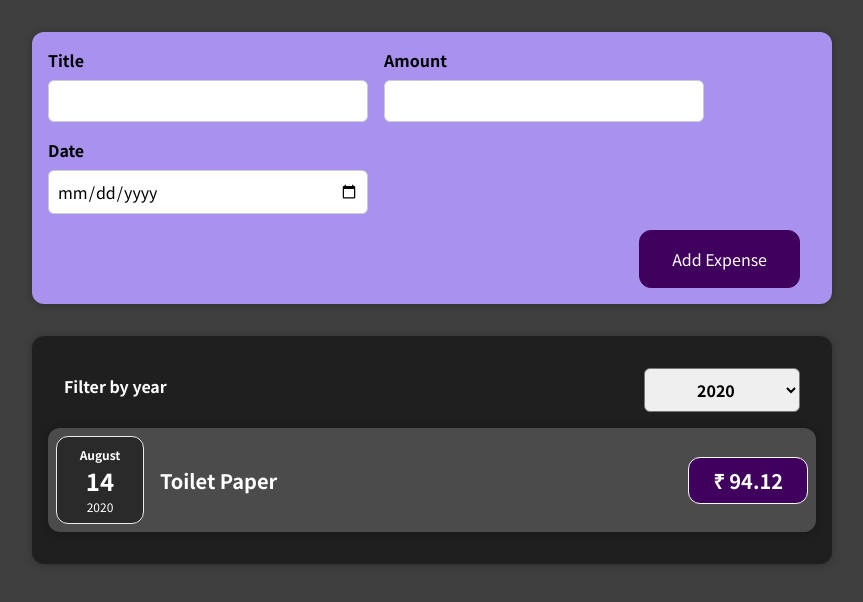
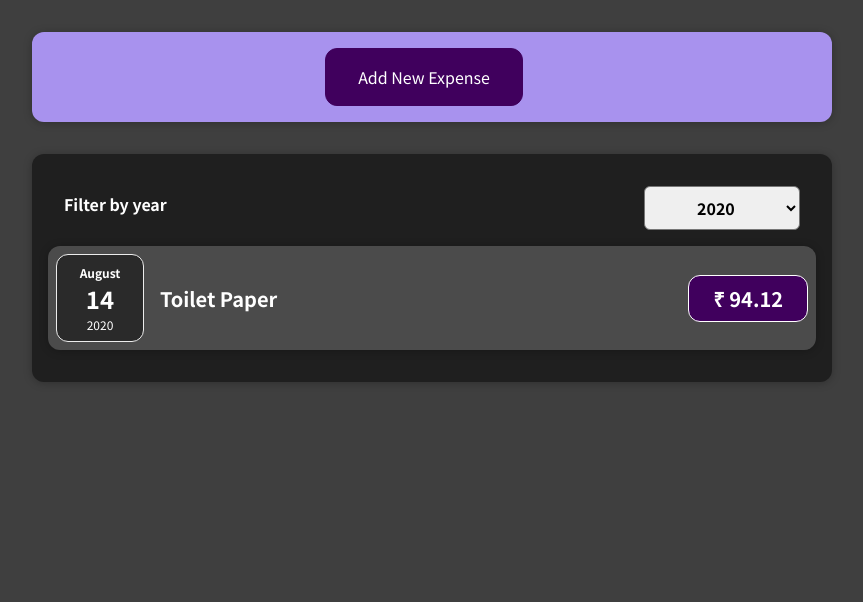
Before and after one commit to aravindsputhoor/react-expense-manager, a React (Create React App) app: page / in a window 1280 px wide. Shown: the top 602 px of the page, without its empty margins (208-1071 px from the left). Built offline with nearby package versions, Linux system fonts and the light colour scheme.

Commit message:
is editing

```diff
--- a/src/components/NewExpense/ExpenseForm.js
+++ b/src/components/NewExpense/ExpenseForm.js
@@ -41,6 +41,7 @@
     setTitle('');
     setAmount('');
     setDate('');
+    props.onCancel();
   }
 
   return (
@@ -60,6 +61,7 @@
         </div>
       </div>
       <div className='new-expense__actions'>
+          <button type='button' onClick={props.onCancel}>Cancel</button>
           <button type="submit">Add Expense</button>
         </div>
     </form>
--- a/src/components/NewExpense/NewExpense.js
+++ b/src/components/NewExpense/NewExpense.js
@@ -1,8 +1,9 @@
-import React from 'react';
+import React, {useState} from 'react';
 import './NewExpense.css';
 import ExpenseForm from './ExpenseForm';
 
 const NewExpense = (props) => {
+  const [isEditing, setIsEditing] = useState(false);
   const saveExpenseDataHandler = (enteredExpenseData) => {
     const expenseData = {
       ...enteredExpenseData,
@@ -10,9 +11,16 @@
     }
     props.onAddExpense(expenseData);
   }
+  const startEditingHandler = () => {
+    setIsEditing(true);
+  }
+  const stopEditingHandler = () => {
+    setIsEditing(false);
+  }
   return (
     <div className='new-expense'>
-        <ExpenseForm onSaveExpenseData={saveExpenseDataHandler} />
+      {!isEditing && <button onClick={startEditingHandler}>Add New Expense</button>}
+      {isEditing && <ExpenseForm onSaveExpenseData={saveExpenseDataHandler} onCancel={stopEditingHandler} />}
     </div>
   )
 }
```
